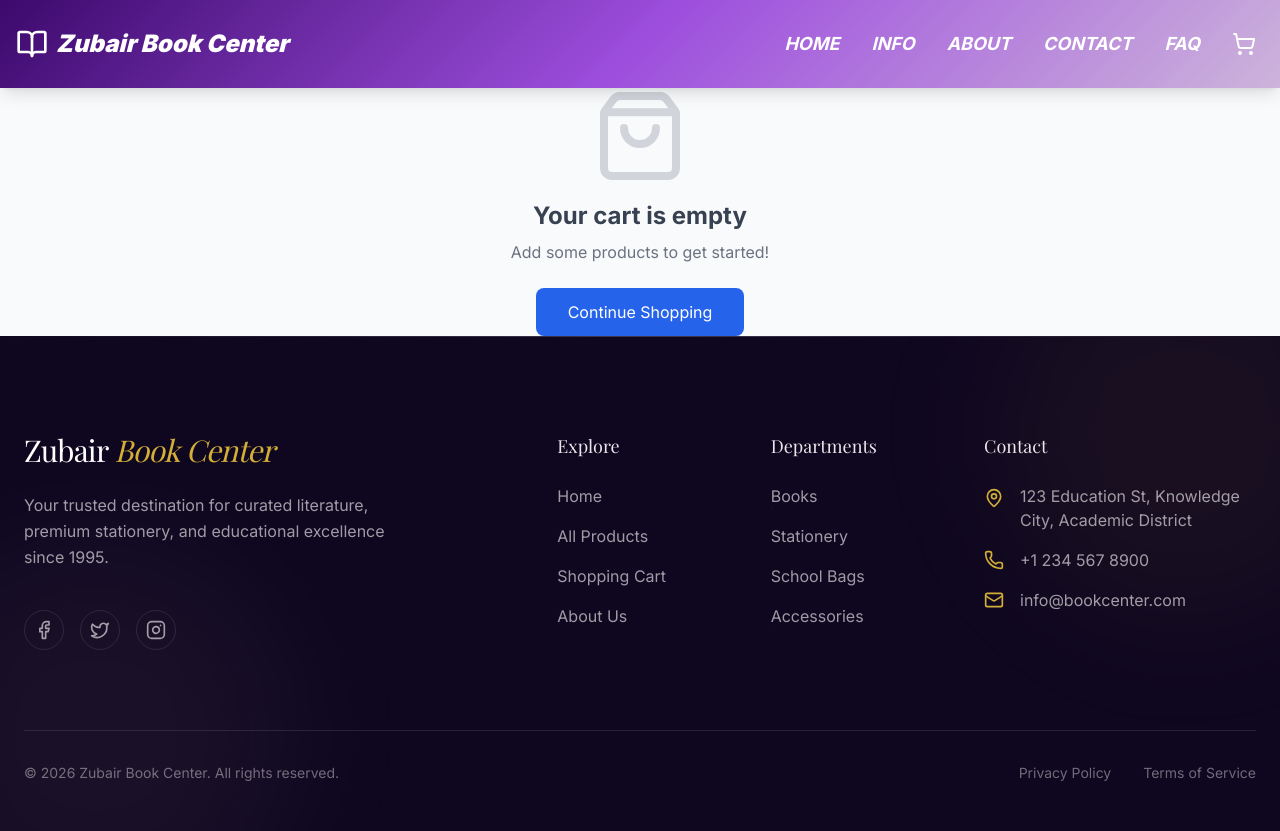
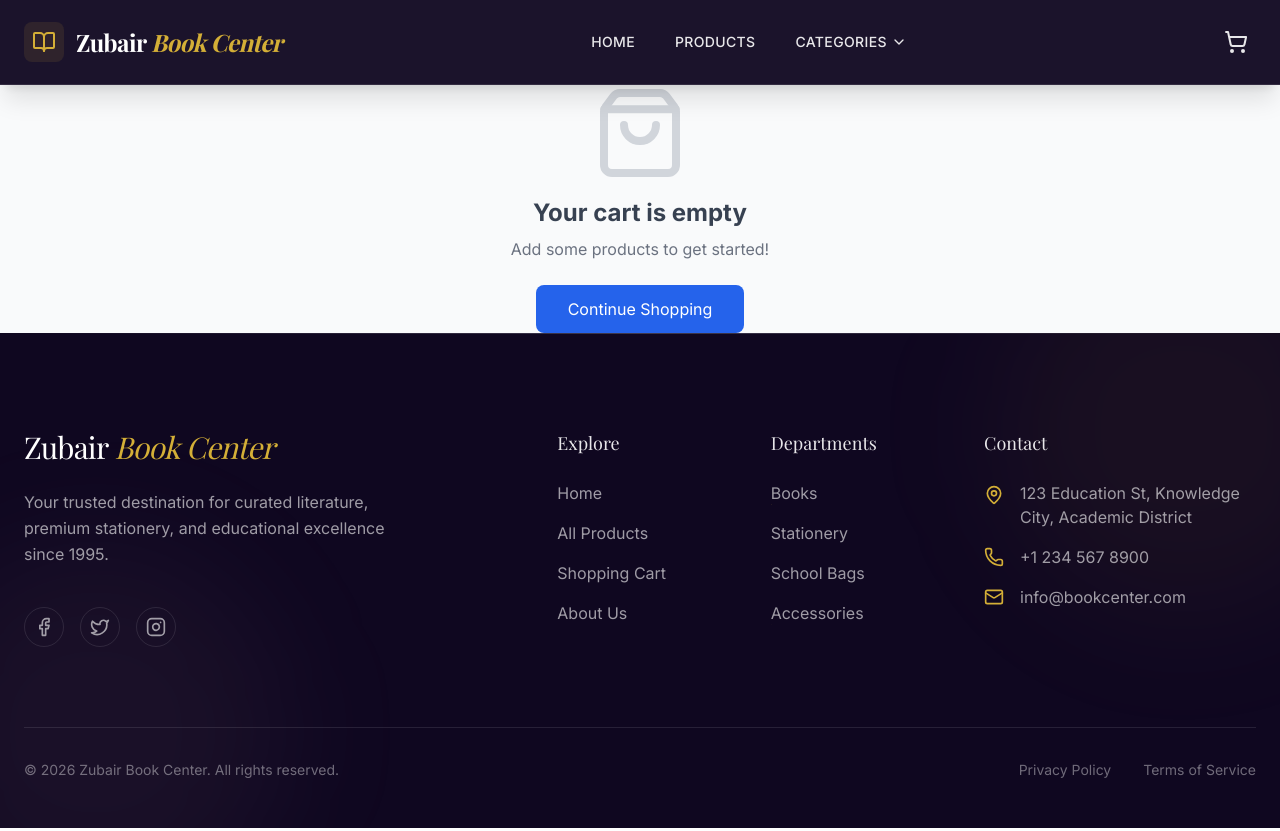
Before and after one commit to SheharBano-Sheri/bookcenter, a Next.js app: page /cart in a window 1280 px wide. Built offline with nearby package versions, Linux system fonts and the light colour scheme; a web font is replaced by a local one.

Commit message:
Modified the Header styling and created mega menu in the header

```diff
--- a/components/Header.tsx
+++ b/components/Header.tsx
@@ -2,59 +2,180 @@
 
 import Link from 'next/link';
 import { useCartStore } from '@/lib/store';
-import { ShoppingCart, BookOpen, Sparkles } from 'lucide-react';
+import { ShoppingCart, BookOpen, ChevronDown, Menu } from 'lucide-react';
+import { useState } from 'react';
+import { motion, AnimatePresence } from 'framer-motion';
+
+// Categorized data for the Mega Menu
+const MEGA_MENU_CATEGORIES = [
+  {
+    title: "Stationery & School",
+    items: [
+        "School Book", "Notebook", "Register", "Writing Copy",
+        "Pencil", "Ink Pen", "Ball Pen", "Gel pen",
+        "Eraser", "Sharpener", "Geometry set", "Scale",
+        "Calculator", "Scientific Calculator", "Clip Board"
+    ]
+  },
+  {
+    title: "Art & Craft",
+    items: [
+        "Art And Craft", "Canvas", "Paint Brush", "Oil Colour",
+        "Poster Colour", "Water Colour", "Crayon",
+        "Glitter", "Clay", "Color Palette",
+        "Glue Stick", "UHU Glue", "Glue Gun",
+        "Ribbon", "Foam Punch"
+    ]
+  },
+  {
+    title: "Office Supplies",
+    items: [
+        "Office file", "File folder", "Binder File",
+        "Stapler Machine", "Stapler Pin", "Punch machine",
+        "Paper clip", "Whiteboard", "White Board Marker",
+        "Notice Board", "Stamp", "Calculator", "Tape"
+    ]
+  },
+  {
+    title: "Lifestyle & Gifts",
+    items: [
+        "Birthday Item", "Gift Box", "Party poper",
+        "Watch", "Wall Clock", "Alarm Clock",
+        "Water bottle", "Lunch Box", "Mug",
+        "Bag", "Backpack", "Wallet/Pouch"
+    ]
+  },
+  {
+    title: "Islamic & Books",
+    items: [
+        "Quran Pak", "Religious Book", "Islamic Book",
+        "Sapara", "Tasbeeh", "Wooden Rahal",
+        "Dictionary", "Novel Book", "General Books"
+    ]
+  }
+];
 
 export default function Header() {
   const totalItems = useCartStore((state) => state.getTotalItems());
+  const [isHoveringCategories, setIsHoveringCategories] = useState(false);
 
   return (
-    <header className="text-white shadow-lg sticky top-0 z-50" style={{background: 'linear-gradient(135deg, #3C096C 0%, #9D4EDD 50%, #CDB4DB 100%)'}}>
-      <div className="container mx-auto px-4 py-6">
+    <header className="sticky top-0 z-50 bg-primary-950/95 backdrop-blur-md border-b border-white/10 shadow-xl transition-all duration-300">
+      <div className="container mx-auto px-6 py-4">
         <div className="flex items-center justify-between">
-          {/* Logo - Left Side */}
-          <Link href="/" className="flex items-center space-x-2">
-            <BookOpen className="w-8 h-8 text-white" />
-            <span className="text-2xl font-black text-white" style={{fontStyle: 'italic'}}>Zubair Book Center</span>
+
+          {/* Logo */}
+          <Link href="/" className="flex items-center space-x-3 group">
+            <div className="p-2 bg-accent-gold/10 rounded-lg group-hover:bg-accent-gold/20 transition-colors">
+                 <BookOpen className="w-6 h-6 text-accent-gold" />
+            </div>
+            <span className="text-xl md:text-2xl font-serif font-bold text-white tracking-tight">
+              Zubair <span className="text-accent-gold italic">Book Center</span>
+            </span>
           </Link>
 
-          {/* Navigation - Right Side */}
-          <div className="flex items-center space-x-6">
-            <nav className="hidden md:flex items-center space-x-8">
-              <Link href="/" className="text-lg font-bold text-white hover:text-[#FFE5D9] transition-colors duration-300" style={{fontStyle: 'italic'}}>
-                HOME
+          {/* Navigation - Desktop */}
+          <nav className="hidden md:flex items-center space-x-10">
+
+            {/* Home Link */}
+            <Link
+                href="/"
+                className="text-white/90 hover:text-accent-gold font-medium text-sm tracking-wide uppercase transition-colors"
+            >
+              Home
             </Link>
-              <Link href="/products" className="text-lg font-bold text-white hover:text-[#FFE5D9] transition-colors duration-300" style={{fontStyle: 'italic'}}>
-                INFO
+
+            {/* Products Link */}
+            <Link
+                href="/products"
+                className="text-white/90 hover:text-accent-gold font-medium text-sm tracking-wide uppercase transition-colors"
+            >
+              Products
             </Link>
-              <Link href="/products?category=Books" className="text-lg font-bold text-white hover:text-[#FFE5D9] transition-colors duration-300" style={{fontStyle: 'italic'}}>
-                ABOUT
+
+            {/* Categories Mega Menu Trigger */}
+            <div
+                className=""
+                onMouseEnter={() => setIsHoveringCategories(true)}
+                onMouseLeave={() => setIsHoveringCategories(false)}
+            >
+                <button
+                    className={`flex items-center space-x-1 font-medium text-sm tracking-wide uppercase transition-colors py-4
+                        ${isHoveringCategories ? 'text-accent-gold' : 'text-white/90'}
+                    `}
+                >
+                    <span>Categories</span>
+                    <ChevronDown className={`w-4 h-4 transition-transform duration-300 ${isHoveringCategories ? 'rotate-180' : ''}`} />
+                </button>
+
+                {/* Mega Menu Dropdown */}
+                <AnimatePresence>
+                    {isHoveringCategories && (
+                        <motion.div
+                            initial={{ opacity: 0, y: 10 }}
+                            animate={{ opacity: 1, y: 0 }}
+                            exit={{ opacity: 0, y: 10 }}
+                            transition={{ duration: 0.2 }}
+                            className="absolute left-0 top-full w-full bg-white shadow-2xl border-t border-gray-100 z-[100]"
+                        >
+                           <div className="container mx-auto px-6 py-8">
+                                <div className="grid grid-cols-5 gap-8 relative">
+                                     {/* Decorative Background Element */}
+                                    <div className="absolute top-0 right-0 w-32 h-32 bg-accent-gold/5 rounded-full blur-3xl -translate-y-1/2 translate-x-1/2 pointer-events-none"></div>
+
+                                    {MEGA_MENU_CATEGORIES.map((section, idx) => (
+                                        <div key={idx} className="space-y-4 relative z-10">
+                                            <h3 className="font-serif font-bold text-primary-950 text-lg border-b border-accent-gold/20 pb-2">
+                                                {section.title}
+                                            </h3>
+                                            <ul className="space-y-2">
+                                                {section.items.map((item, i) => (
+                                                    <li key={i}>
+                                                        <Link
+                                                            href={`/products?category=${encodeURIComponent(item)}`}
+                                                            className="text-gray-600 hover:text-accent-gold hover:translate-x-1 transition-all duration-200 text-sm block"
+                                                        >
+                                                            {item}
                                                         </Link>
-              <Link href="/products?category=Stationery" className="text-lg font-bold text-white hover:text-[#FFE5D9] transition-colors duration-300" style={{fontStyle: 'italic'}}>
-                CONTACT
+                                                    </li>
+                                                ))}
+                                            </ul>
+                                        </div>
+                                    ))}
+
+                                    {/* "View All" Link at bottom */}
+                                    <div className="col-span-5 pt-4 mt-2 border-t border-gray-100 text-center">
+                                        <Link href="/products" className="text-primary-950 hover:text-accent-gold font-medium text-sm flex items-center justify-center gap-2 group">
+                                            View All Categories
+                                            <span className="group-hover:translate-x-1 transition-transform">→</span>
                                         </Link>
-              <Link href="/products?category=Bags" className="text-lg font-bold text-white hover:text-[#FFE5D9] transition-colors duration-300" style={{fontStyle: 'italic'}}>
-                FAQ
-              </Link>
+                                    </div>
+                                </div>
+                           </div>
+                        </motion.div>
+                    )}
+                </AnimatePresence>
+            </div>
+
           </nav>
 
-            {/* Cart */}
+          {/* Right Actions */}
+          <div className="flex items-center space-x-6">
             <Link
               href="/cart"
-              className="relative p-2 hover:bg-white/10 rounded-full transition-all duration-300"
+              className="relative p-2 text-white/90 hover:text-accent-gold transition-colors group"
             >
-              <ShoppingCart className="w-6 h-6 text-white" />
+              <ShoppingCart className="w-6 h-6 group-hover:scale-110 transition-transform" />
               {totalItems > 0 && (
-                <span className="absolute -top-2 -right-2 bg-gradient-to-r from-[#FF6B35] to-[#FF8A5B] text-white text-xs font-bold rounded-full w-6 h-6 flex items-center justify-center animate-bounce shadow-lg">
+                <span className="absolute -top-1 -right-1 bg-accent-gold text-primary-950 text-[10px] font-bold rounded-full w-5 h-5 flex items-center justify-center shadow-lg">
                   {totalItems}
                 </span>
               )}
             </Link>
 
-            {/* Mobile Menu Button */}
+             {/* Mobile Menu Button (Simplified for now) */}
              <button className="md:hidden text-white">
-              <svg className="w-6 h-6" fill="none" stroke="currentColor" viewBox="0 0 24 24">
-                <path strokeLinecap="round" strokeLinejoin="round" strokeWidth={2} d="M4 6h16M4 12h16M4 18h16" />
-              </svg>
+               <Menu />
              </button>
           </div>
         </div>
```
Lines whose indentation alone changed are shown as unchanged.
